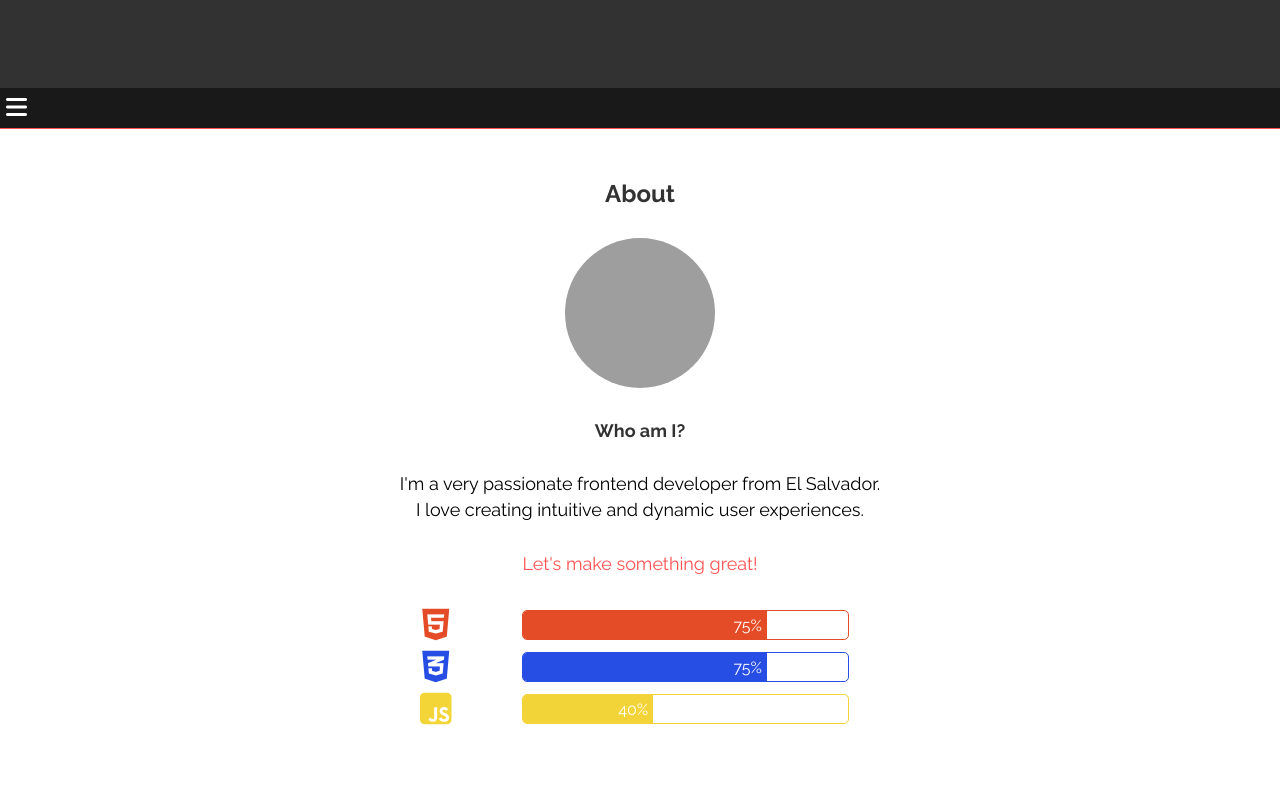
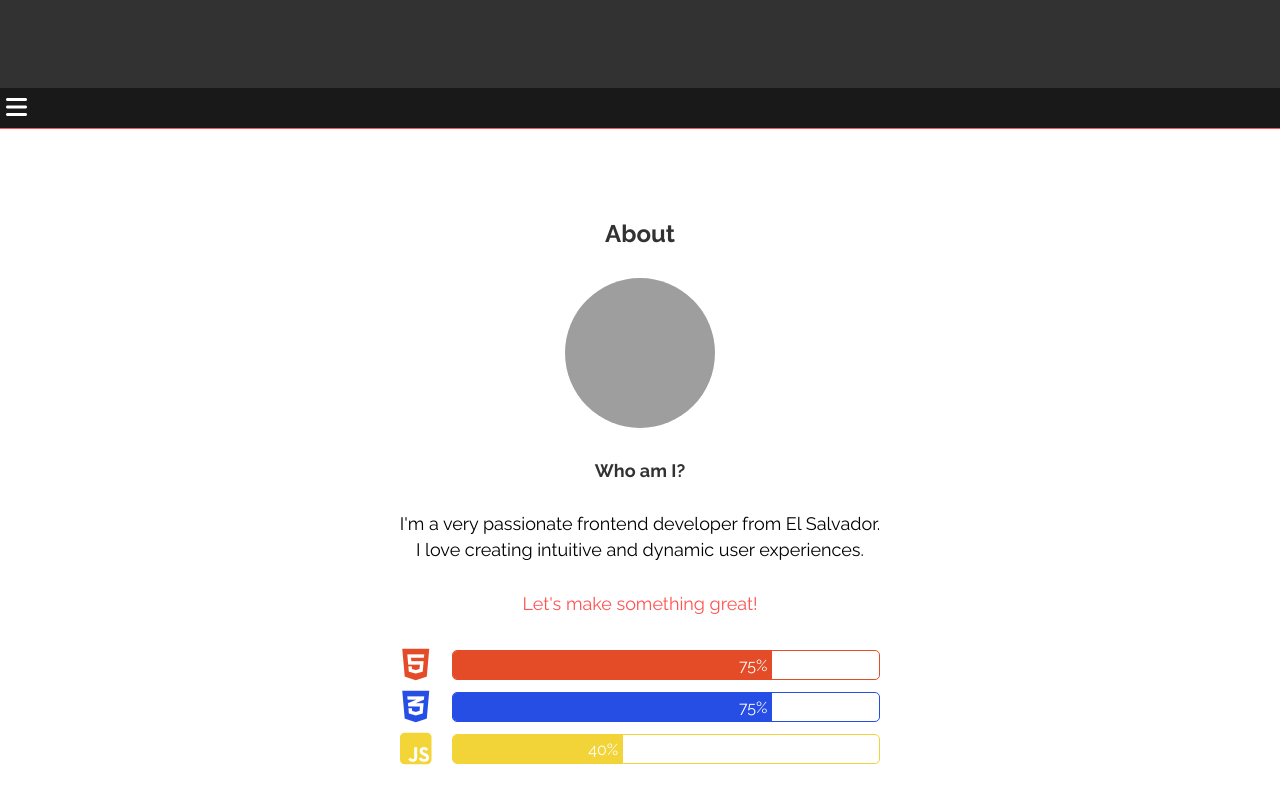
Before and after one commit to whernandezt/portfolio, a plain HTML site: page index.html in a window 1280 px wide. Shown: the part 712-1512 px from the top of the page. Before the commit the page ends 1472 px from the top, so only its background shows below. Drawn offline with Linux system fonts and the light colour scheme; grey boxes are pictures that could not be loaded.

Commit message:
about padding-top changed

```diff
--- a/css/styles.css
+++ b/css/styles.css
@@ -122,7 +122,7 @@ html{
 }
 
 .about {
-    padding-top: 50px;
+    padding-top: 90px;
     width: 100%;
     height: auto;
     text-align: center;
@@ -173,7 +173,7 @@ html{
 .about-tecnology__span {
     display: inline-block;
     font-size: 3.6rem;
-    padding: 0 30px;
+    padding: 0 10px;
 }
 
 .about-tecnology__span--html {
@@ -190,8 +190,7 @@ html{
 
 .progress-bar {
     margin: 0 auto;
-    width: 80%;
-    max-width: 500px;
+    width: calc(100% - 20px);
     min-width: 180px;
     height: 30px;
     border-radius: 5px;
```
